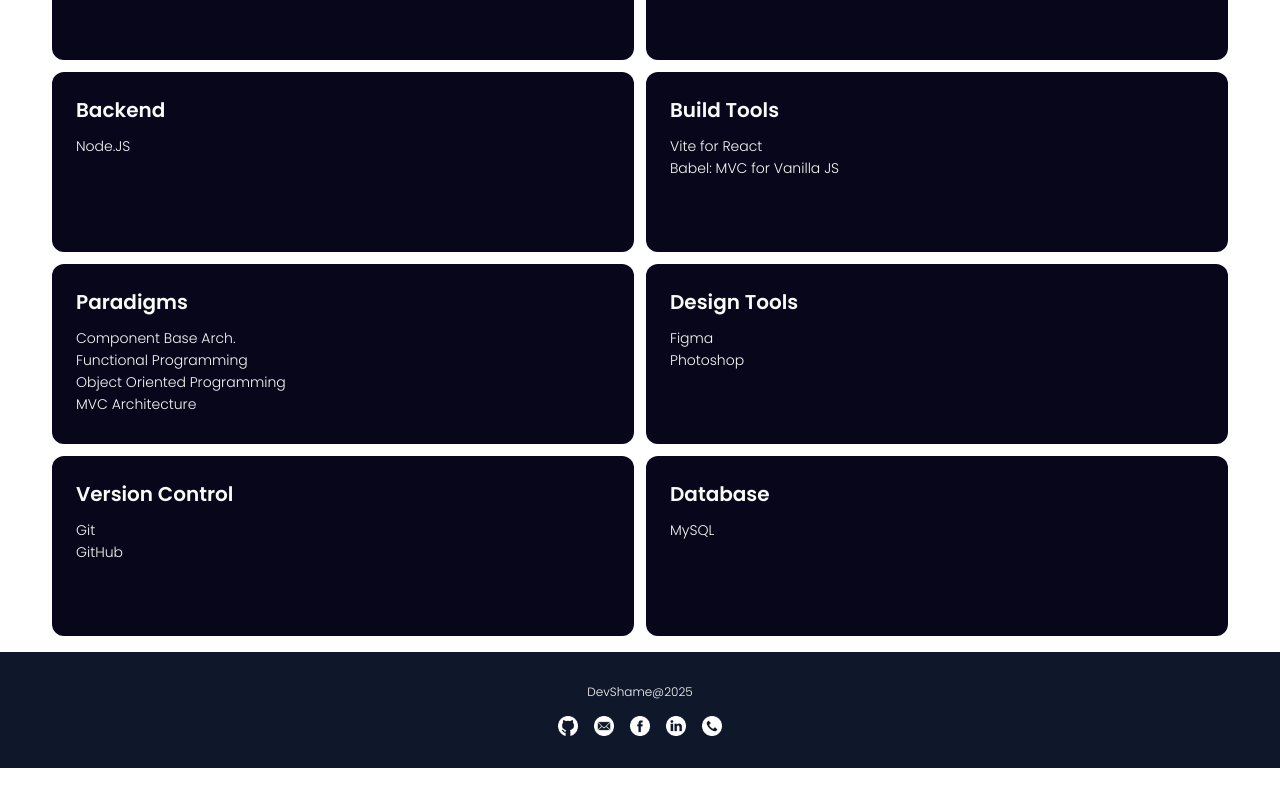
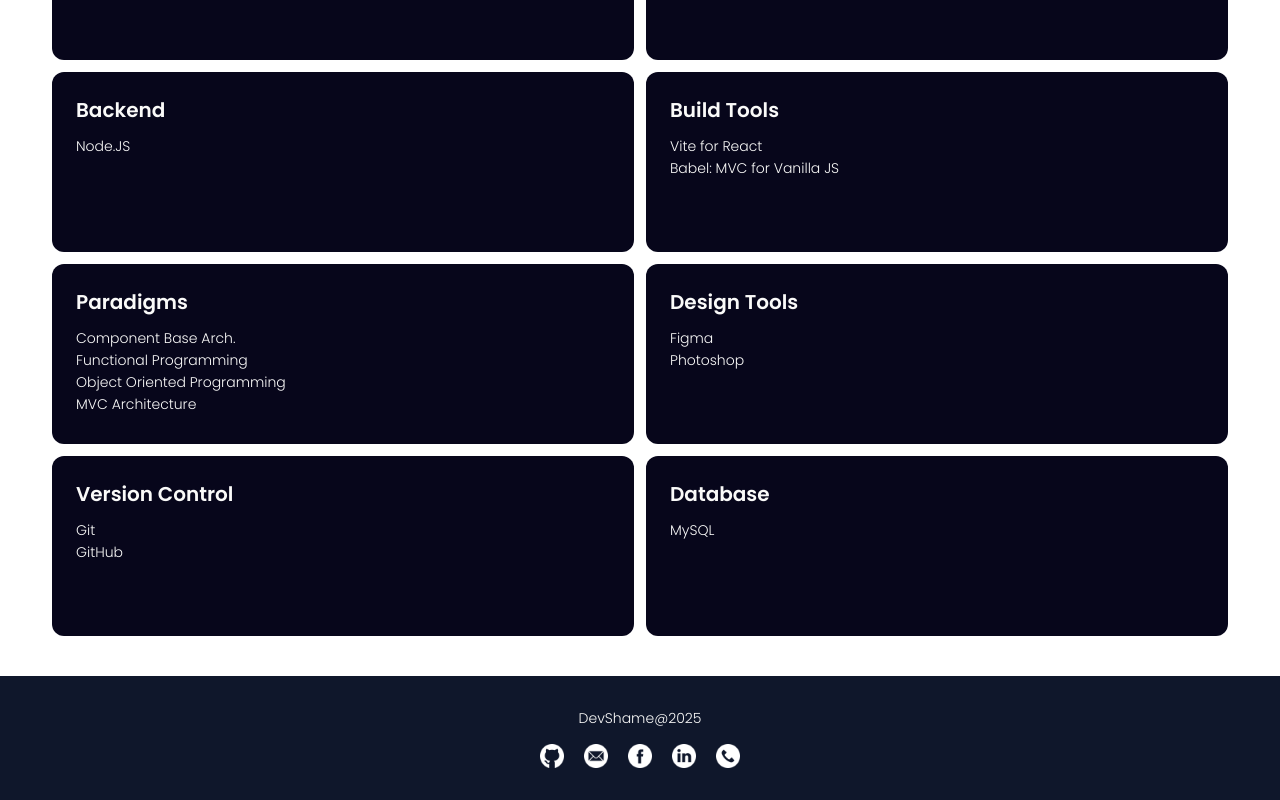
Before and after one commit to shameCanales/shame-portfolio, a React (Vite) app: page / in a window 1280 px wide. Shown: the part 1924-2724 px from the top of the page. Before the commit the page ends 2692 px from the top, so only its background shows below. Built offline with nearby package versions, Linux system fonts and the light colour scheme; no server answers.

Commit message:
styled footer for sm viewport

```diff
--- a/src/sections/Footer.jsx
+++ b/src/sections/Footer.jsx
@@ -2,12 +2,12 @@
 
 export default function Footer() {
   return (
-    <div className="mt-4 py-8 px-4 text-center bg-slate-900 text-stone-50">
-      <p className="poppins-light text-xs">DevShame@2025</p>
-      <div className="flex gap-4 mt-4 justify-center">
+    <div className="mt-6 sm:mt-10 py-8 px-4 text-center bg-slate-900 text-stone-50">
+      <p className="poppins-light text-xs sm:text-sm">DevShame@2025</p>
+      <div className="flex gap-4 sm:gap-5 mt-4 justify-center">
         {footerLinks.map((item) => (
           <a href={item.link} key={item.src}>
-            <img className="w-5" src={item.src} alt="" />
+            <img className="w-5 sm:w-6" src={item.src} alt="" />
           </a>
         ))}
       </div>
```
